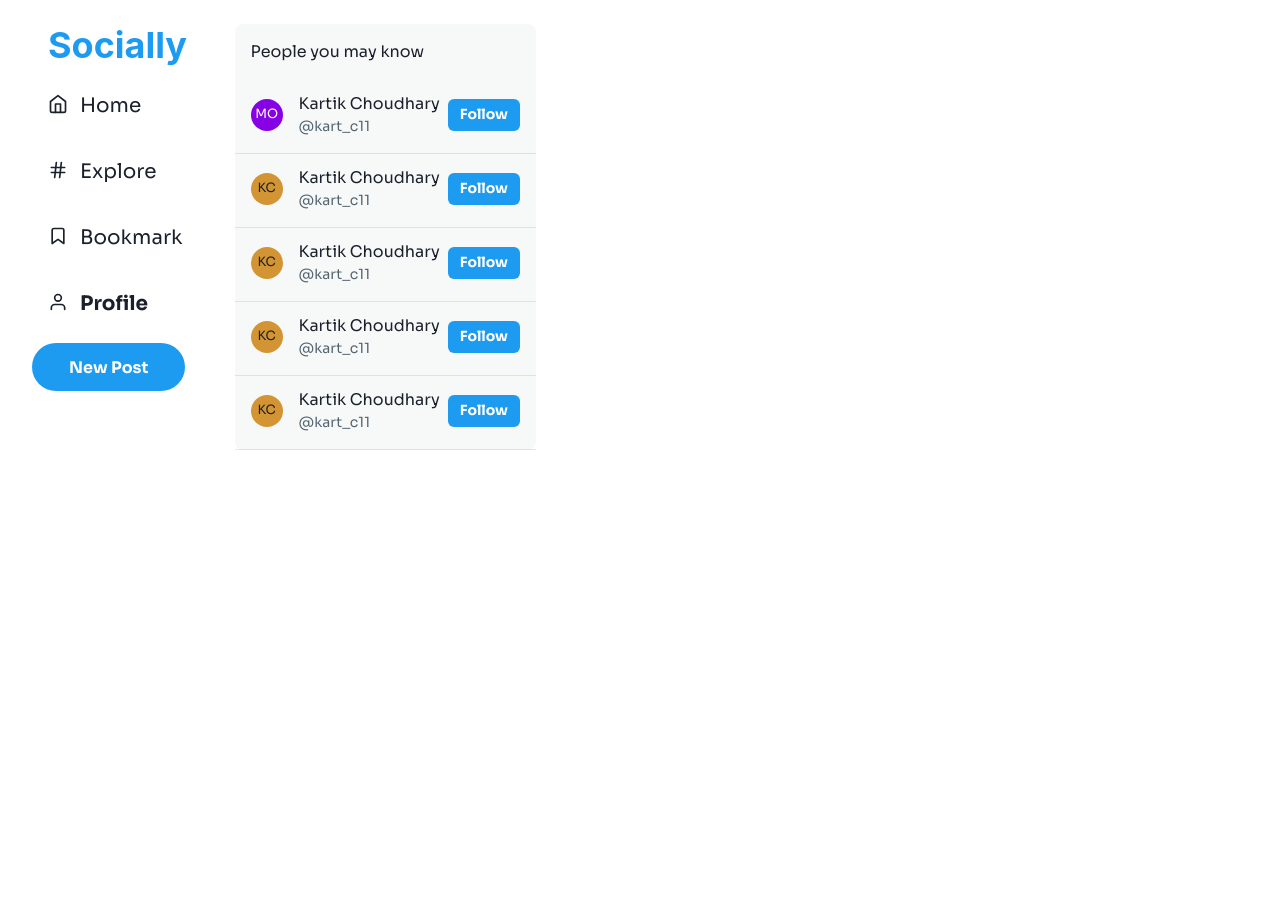
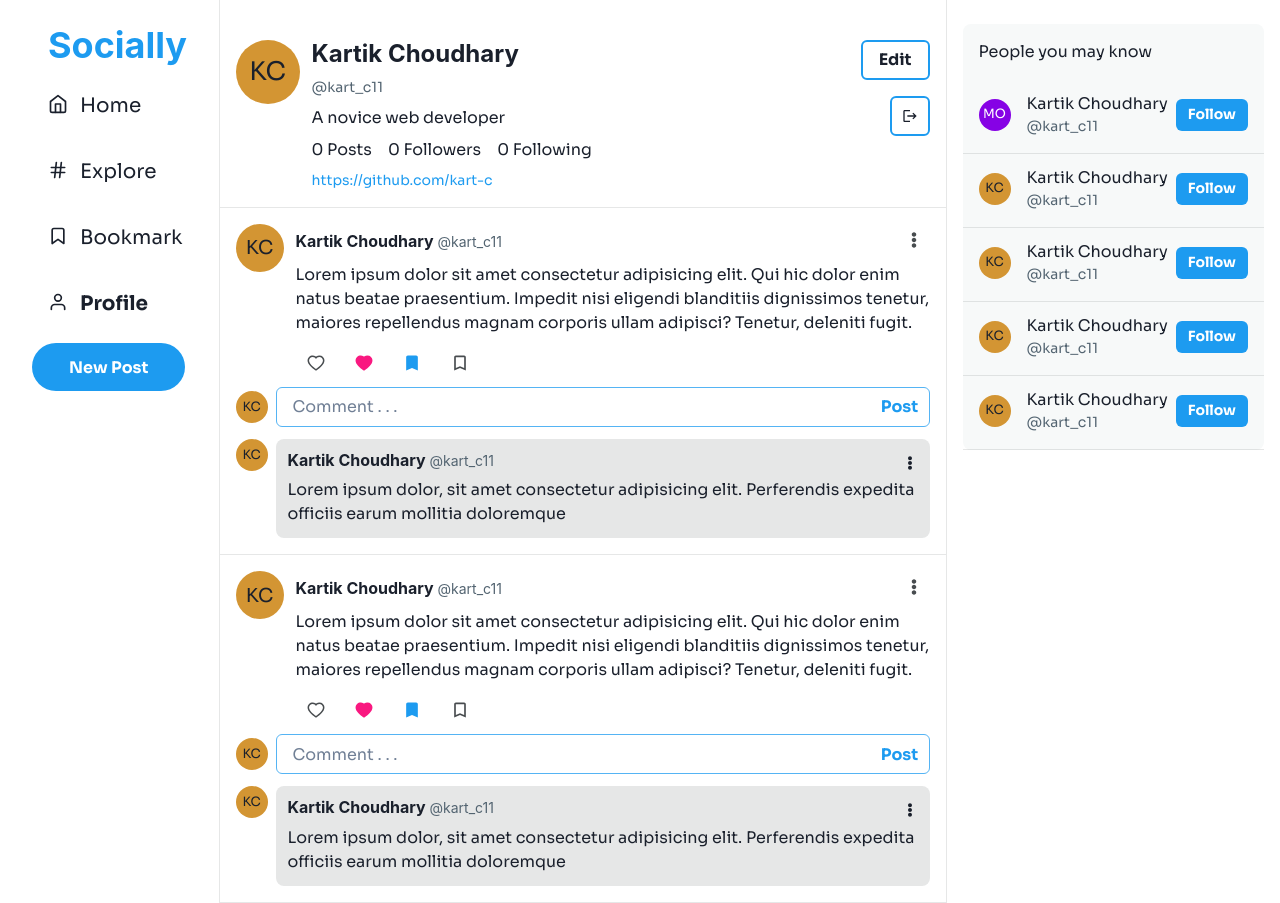
Before and after one commit to kart-c/socially, a React (Create React App) app: page /profile in a window 1280 px wide. Before the commit the page ends 800 px from the top, so only its background shows below. Built offline with nearby package versions, Linux system fonts and the light colour scheme; what miragejs would draw is missing.

Commit message:
feat: add profile page

```diff
--- a/src/App.js
+++ b/src/App.js
@@ -2,7 +2,7 @@ import React from 'react';
 import { Container, useDisclosure } from '@chakra-ui/react';
 import { Route, Routes, useLocation } from 'react-router-dom';
 import { LeftNav, PostModal, RightAside } from 'Components';
-import { Explore, Home, Login, Signup, Bookmark } from 'Pages';
+import { Explore, Home, Login, Signup, Bookmark, Profile } from 'Pages';
 import './App.css';
 
 function App() {
@@ -28,6 +28,7 @@ function App() {
 				<Route path="/signup" element={<Signup />} />
 				<Route path="/explore" element={<Explore />} />
 				<Route path="/bookmark" element={<Bookmark />} />
+				<Route path="/profile" element={<Profile />} />
 			</Routes>
 			{pathname.slice(1) === 'login' || pathname.slice(1) === 'signup' ? null : <RightAside />}
 		</Container>
--- /dev/null
+++ b/src/Pages/Profile/Profile.jsx
@@ -0,0 +1,72 @@
+import React from 'react';
+import {
+	Avatar,
+	Button,
+	Flex,
+	Heading,
+	IconButton,
+	Link,
+	Text,
+	Tooltip,
+	VStack,
+} from '@chakra-ui/react';
+import { MdLogout } from 'react-icons/md';
+import { PgWrapper, Post } from 'Components';
+
+const Profile = () => {
+	return (
+		<PgWrapper>
+			<Flex
+				p="4"
+				align="flex-start"
+				gap="3"
+				wrap={{ base: 'wrap', sm: 'nowrap' }}
+				borderBottom="1px solid"
+				borderColor="gray.200"
+			>
+				<Avatar name="Kartik Choudhary" src="https://" size="lg" />
+				<VStack align="flex-start">
+					<Heading as="h2" fontSize="24px">
+						Kartik Choudhary
+					</Heading>
+					<Text as="span" color="gray.300" fontSize="14px">
+						@kart_c11
+					</Text>
+					<Text>A novice web developer</Text>
+					<Flex gap="4">
+						<Text as="span">0 Posts</Text>
+						<Text as="span">0 Followers</Text>
+						<Text as="span">0 Following</Text>
+					</Flex>
+					<Link href="https://github.com/kart-c" isExternal color="brand.500" fontSize="14px">
+						https://github.com/kart-c
+					</Link>
+				</VStack>
+				<Flex
+					flexDir={{ base: 'row', sm: 'column' }}
+					align="flex-end"
+					gap="4"
+					ml="auto"
+					w={{ base: '100%', sm: 'auto' }}
+				>
+					<Button variant="outline" border="2px solid" borderColor="brand.500">
+						Edit
+					</Button>
+					<Tooltip label="Logout">
+						<IconButton
+							icon={<MdLogout />}
+							aria-label="Logout"
+							border="2px solid"
+							borderColor="brand.500"
+							variant="outline"
+						/>
+					</Tooltip>
+				</Flex>
+			</Flex>
+			<Post />
+			<Post />
+		</PgWrapper>
+	);
+};
+
+export { Profile };
--- a/src/Pages/index.js
+++ b/src/Pages/index.js
@@ -3,3 +3,4 @@ export { Signup } from './Signup/Signup';
 export { Home } from './Home/Home';
 export { Explore } from './Explore/Explore';
 export { Bookmark } from './Bookmark/Bookmark';
+export { Profile } from './Profile/Profile';
```
